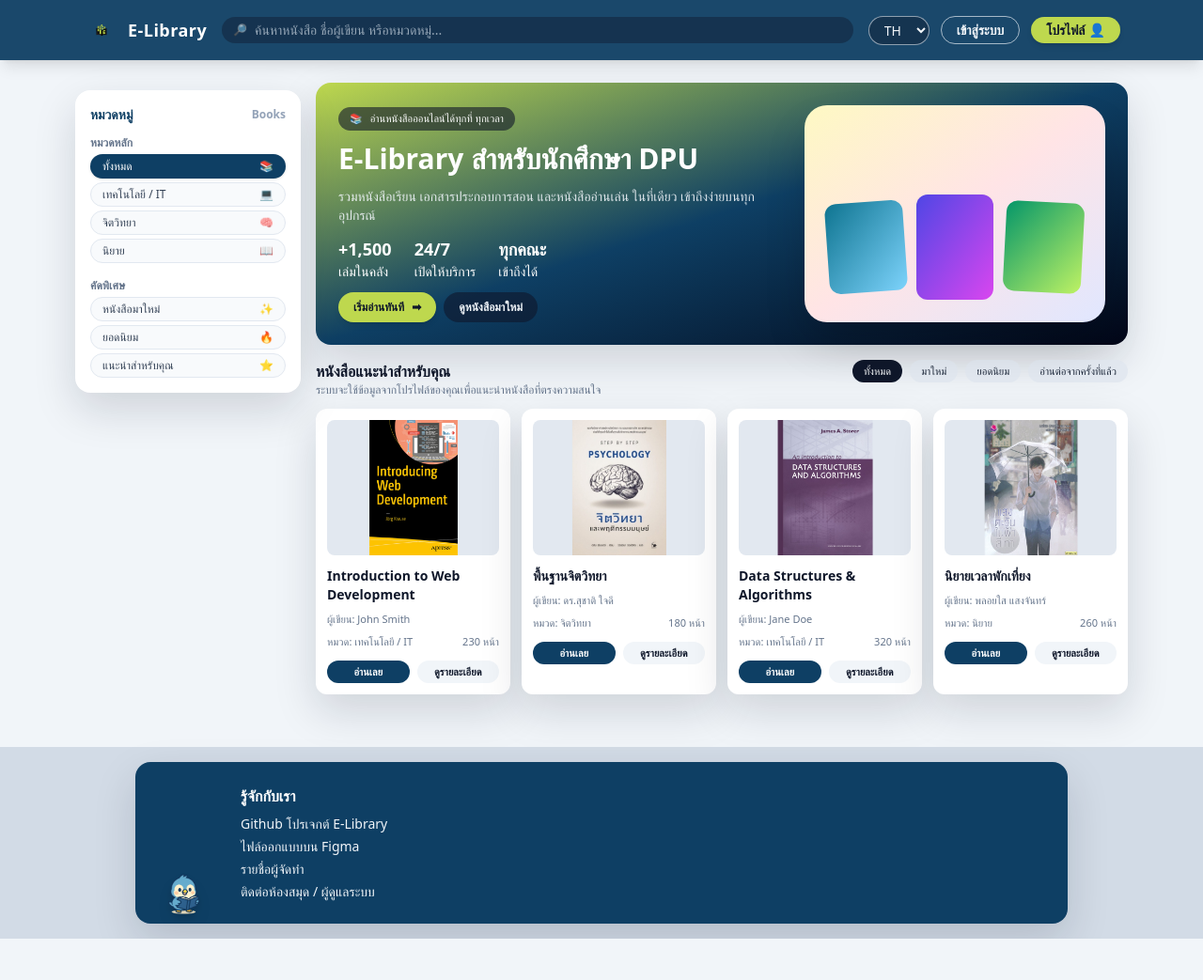
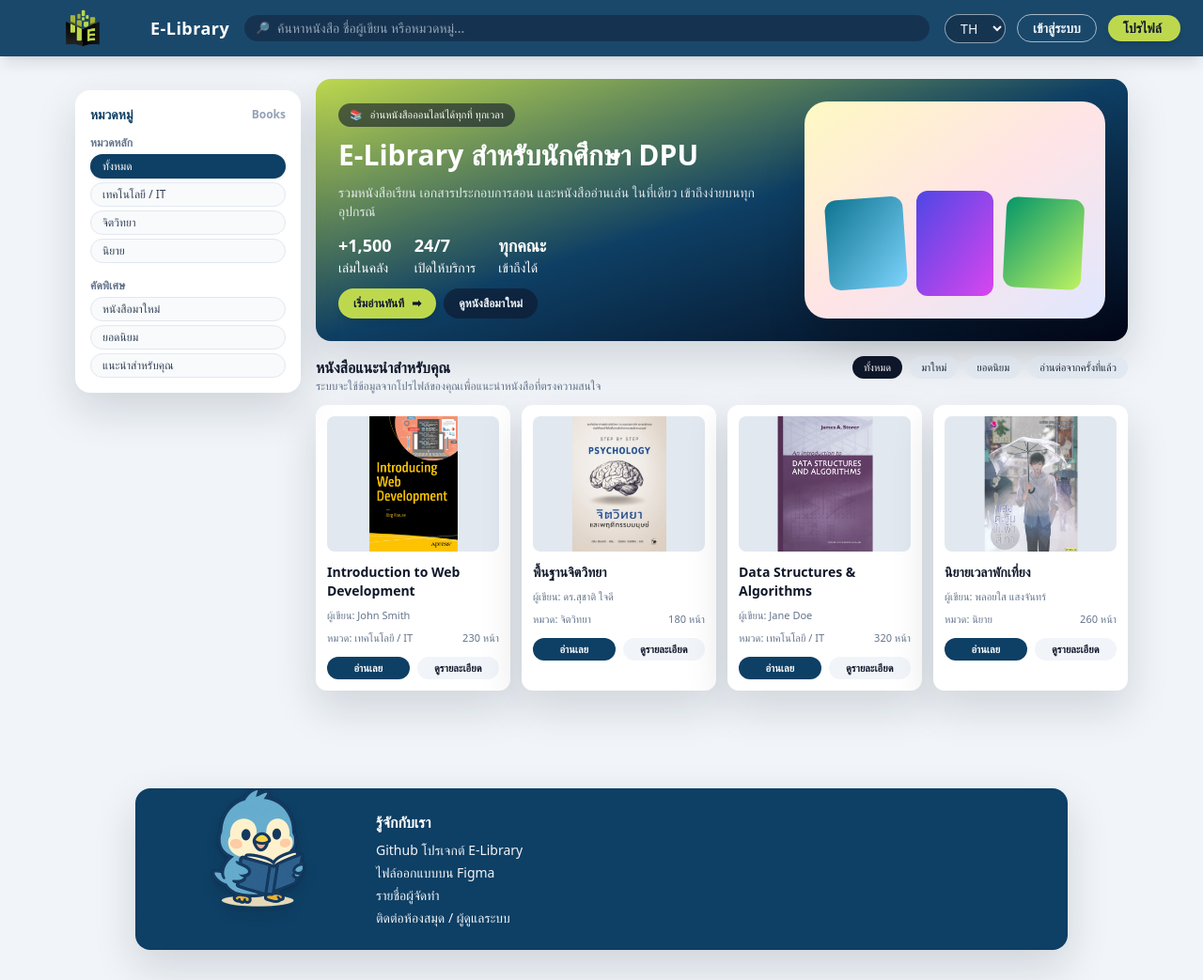
Before and after one commit to ThunyathepPNA/E-Library, a React app in the folder frontend/: page /home in a window 1280 px wide. Shown: the whole page at 94% size. Before the commit the page ends 999 px from the top, so only its background shows below. Built offline with nearby package versions, Linux system fonts and the light colour scheme; the HTML template or start-up script is replaced by a standard one.

Commit message:
fix: size logo & mascot

```diff
--- a/frontend/src/components/Footer.tsx
+++ b/frontend/src/components/Footer.tsx
@@ -1,7 +1,7 @@
 // Footer.tsx - ส่วนท้าย มีมาสคอตและลิงก์ต่าง ๆ
 const Footer: React.FC = () => {
   return (
-    <footer className="mt-8 bg-slate-300/80 py-4">
+    <footer className="mt-12 py-8">
       <div className="mx-auto max-w-5xl px-4">
         <div className="relative overflow-hidden rounded-2xl bg-primary py-6 pl-24 pr-6 text-white shadow-soft">
           {/* มาสคอต + ลิงก์ */}
@@ -9,11 +9,11 @@
               <img
                 src="/images/mascot.png"
                 alt="E-Library Mascot"
-                className="h-20 w-20 object-contain drop-shadow-lg"
+                className="size-60 object-contain drop-shadow-lg"
               />
           </div>
 
-          <div className="ml-4">
+          <div className="ml-40">
             <h2 className="mb-2 text-base font-bold">รู้จักกับเรา</h2>
             <ul className="space-y-1 text-sm text-slate-100">
               <li>
--- a/frontend/src/components/Navbar.tsx
+++ b/frontend/src/components/Navbar.tsx
@@ -6,13 +6,13 @@
 
   return (
     <header className="sticky top-0 z-20 w-full bg-primary/95 text-white shadow-lg backdrop-blur">
-      <div className="mx-auto flex max-w-6xl items-center gap-4 px-6 py-3">
+      <div className="mx-auto flex h-[60px] items-center gap-4 px-6 py-3">
         {/* โลโก้ + ชื่อระบบ */}
         <Link to="/home" className="flex items-center gap-2">
           <img
             src="/images/logo.png"
             alt="E-Library Logo"
-            className="h-10 w-10 object-contain"
+            className="size-32 object-contain"
           />
           <span className="text-lg font-bold tracking-wide">E-Library</span>
         </Link>
@@ -48,7 +48,7 @@
           <Link to="/profile">
             <button className="hidden items-center gap-1 rounded-full bg-accent px-4 py-1 font-semibold text-slate-900 shadow-md hover:shadow-lg md:inline-flex">
               โปรไฟล์
-              <span>👤</span>
+              <span></span>
             </button>
           </Link>
         </div>
```
Also changed, not shown: frontend/src/components/CategorySidebar.tsx (+8 -8 lines).
